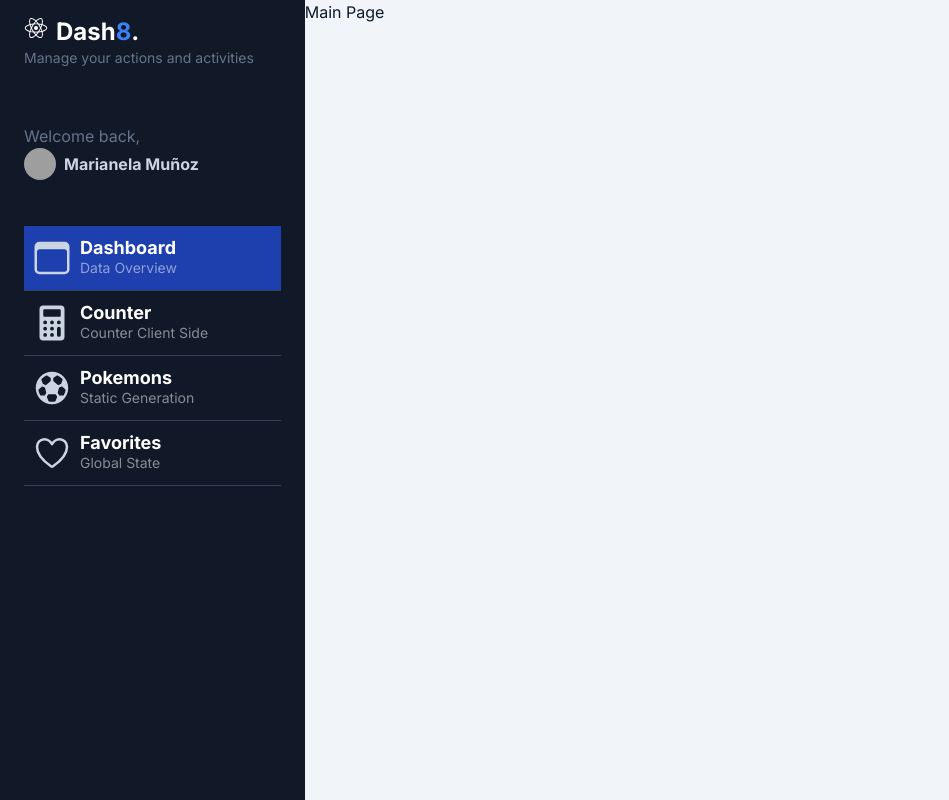
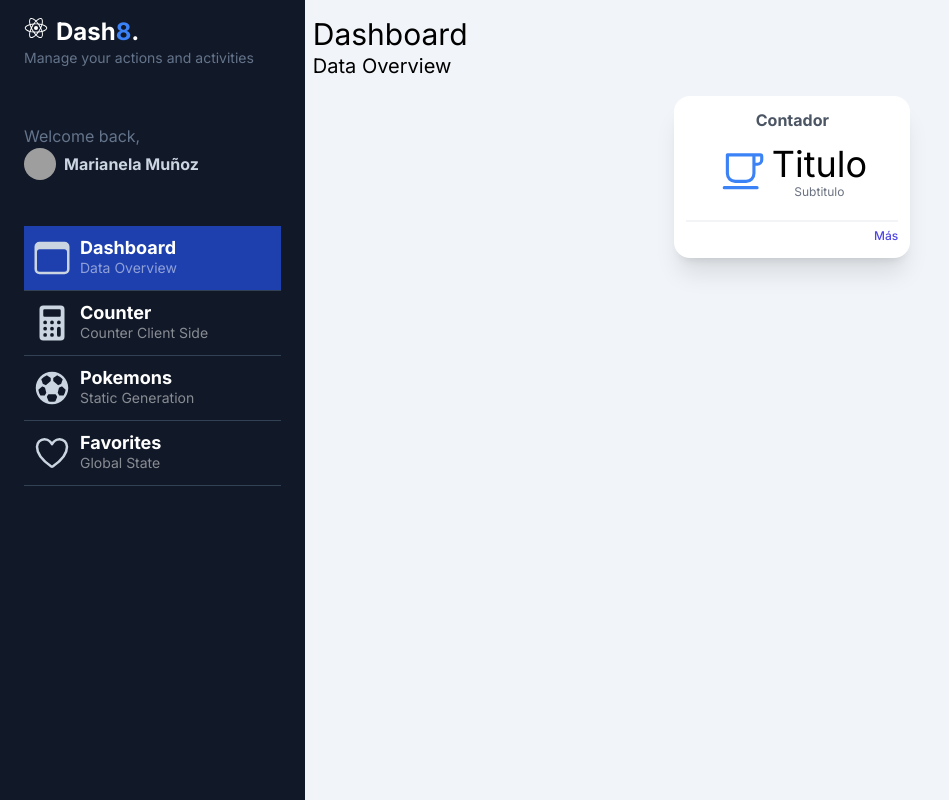
Before and after one commit to Nelitaa/my-dashboard-nextjs, a Next.js app: page /dashboard/main in a window 1280 px wide. Shown: the whole page, without its empty margins (0-949 px from the left). Built offline with nearby package versions, Linux system fonts and the light colour scheme; grey boxes are pictures that could not be loaded.

Commit message:
Create SimpleWidget component

```diff
--- a/src/app/dashboard/main/page.tsx
+++ b/src/app/dashboard/main/page.tsx
@@ -1,8 +1,13 @@
+import { SimpleWidget } from "@/components";
 
 export default function MainPage() {
   return (
-    <div>
-      <h1>Main Page</h1>
+    <div className="text-black p-2">
+      <h1 className="mt-2 text-3xl">Dashboard</h1>
+      <span className="text-xl">Data Overview</span>
+      <div className="flex flex-wrap p-2 items-center justify-center">
+        <SimpleWidget />
+      </div>
     </div>
   );
 }
--- /dev/null
+++ b/src/components/SimpleWidget.tsx
@@ -0,0 +1,29 @@
+import { IoCafeOutline } from "react-icons/io5"
+
+export const SimpleWidget = () => {
+  return (
+    <div className="bg-white shadow-xl p-3 sm:min-w-[25%] min-w-full  rounded-2xl border-1 border-gray-50 mx-2 my-2">
+      <div className="flex flex-col">
+        <div>
+          <h2 className="font-bold text-gray-600 text-center">Contador</h2>
+        </div>
+        <div className="my-3">
+          <div className="flex flex-row items-center justify-center space-x-1 ">
+            <div id="icon">
+              <IoCafeOutline size={50} className="text-blue-500"/>
+            </div>
+            <div id="temp" className="text-center">
+              <h4 className="text-4xl">Titulo</h4>
+              <p className="text-xs text-gray-500">Subtitulo</p>
+            </div>
+          </div>
+        </div>
+
+        <div className="w-full place-items-end text-right border-t-2 border-gray-100 mt-2">
+            <a href="#" className="text-indigo-600 text-xs font-medium">Más</a>
+        </div>
+
+      </div>
+    </div>
+  )
+}
--- a/src/components/index.ts
+++ b/src/components/index.ts
@@ -1 +1,3 @@
 export { Sidebar } from './Sidebar';
+
+export { SimpleWidget } from './SimpleWidget';
```
